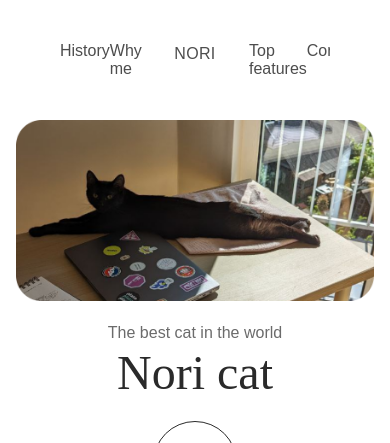
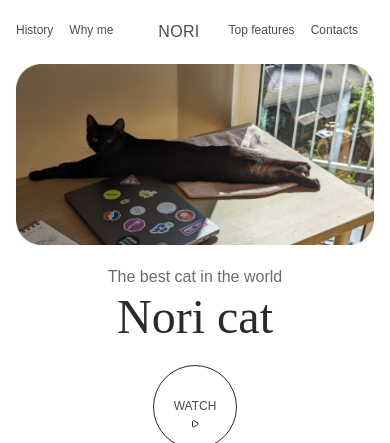
Before and after one commit to sofyakukhareva/nori, a plain HTML site: page index.html in a window 390 px wide. Shown: the top 443 px of the page. Drawn offline with nearby package versions, Linux system fonts and the light colour scheme.

Commit message:
upd:styles

```diff
--- a/styles.css
+++ b/styles.css
@@ -741,11 +741,29 @@ footer ul li{
 }
 
 @media screen and (max-width: 479px) {
+
+  nav a{
+    font-size: 12px;
+  }
   .errow{
     margin-top: 24px;
   }
   .text{
     margin: 20px 0;
+  }
+  nav{
+      margin: 20px 16px;
+  }
+  nav ul{
+    width: auto;
+
+  }
+  .logo{
+    margin: 0 auto;
+  }
+
+  nav li{
+    margin-right: 16px;
   }
 
   .present{
```
